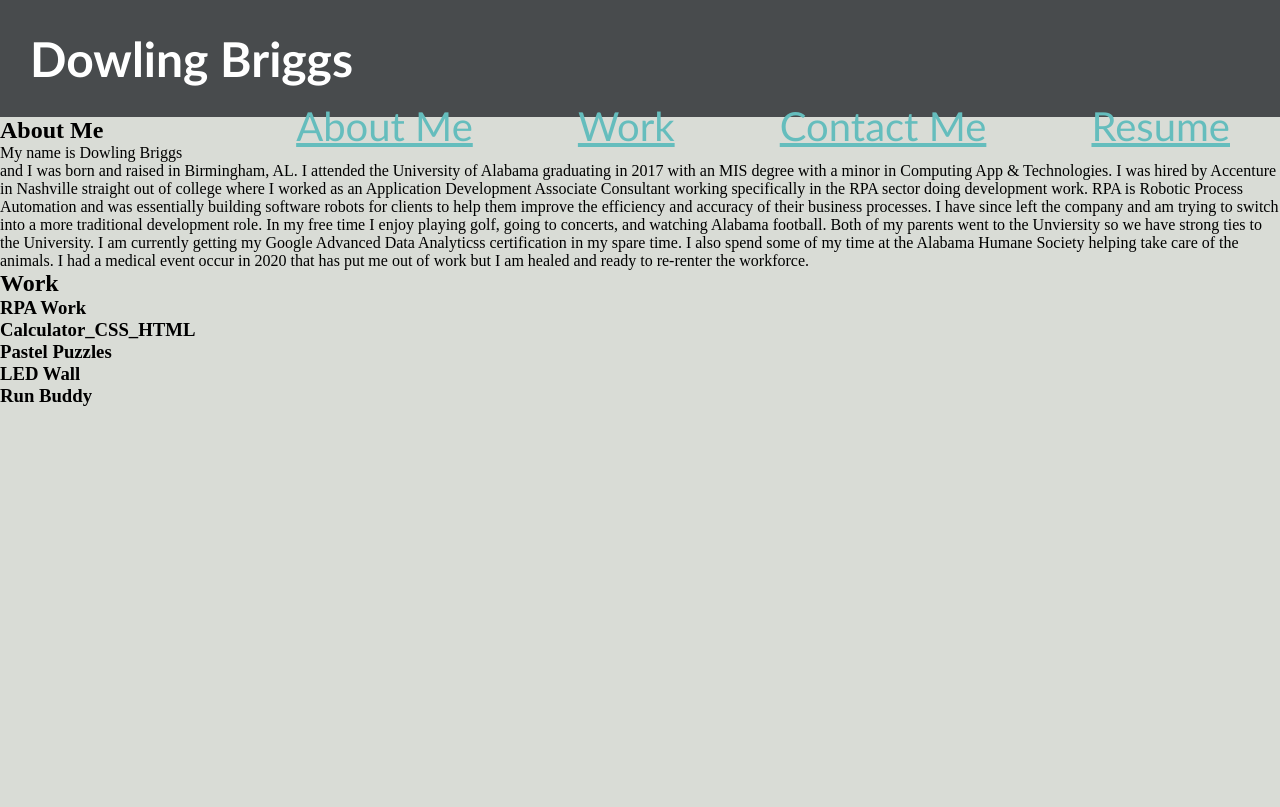
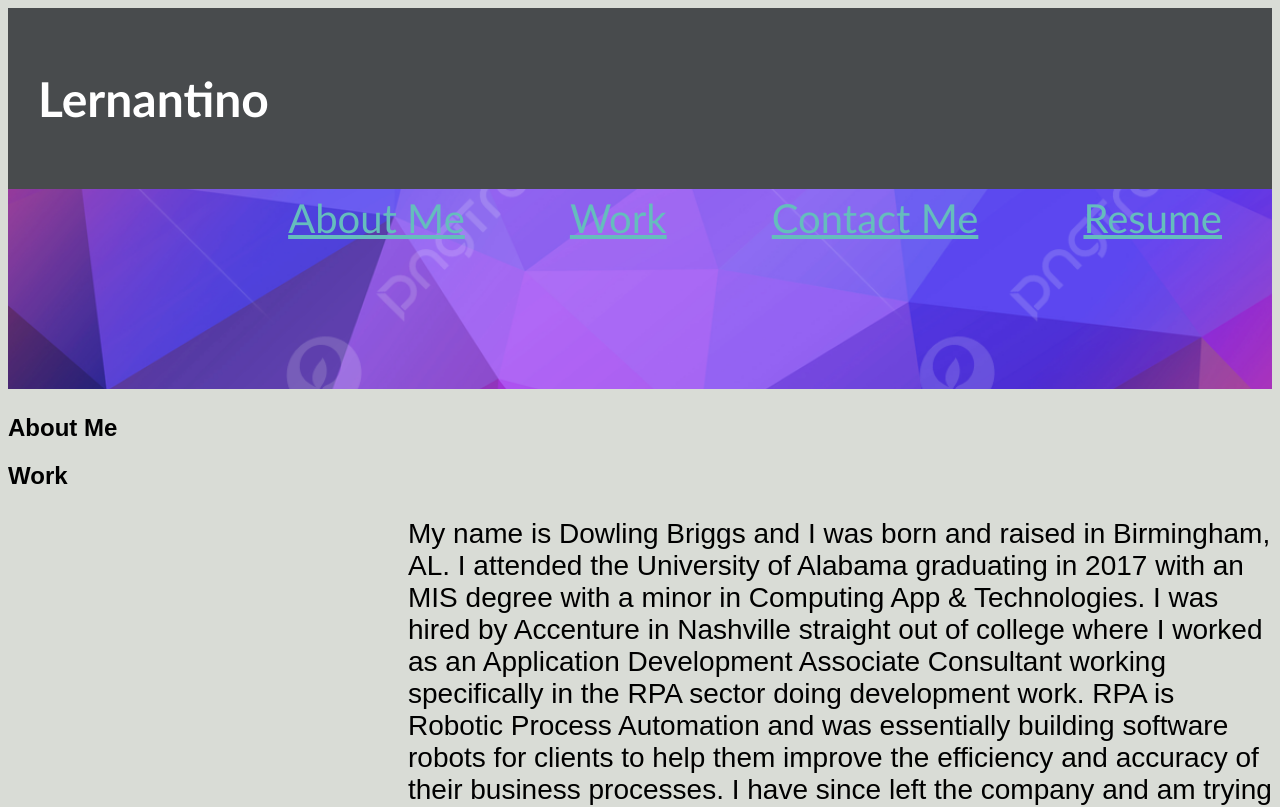
Before and after one commit to ddbriggs95/Portfolio_Repo, a plain HTML site: page index.html in a window 1280 px wide. Shown: the top 807 px of the page. Drawn offline with Linux system fonts and the light colour scheme.

Commit message:
Added hero section with img into portfolio

```diff
--- a/assets/style.css
+++ b/assets/style.css
@@ -1,11 +1,7 @@
-* {
-    box-sizing: border-box;
-    padding: 0;
-    margin: 0;
-}
 
 body {
     background-color: #d9dcd6;
+    font-family: Arial, Helvetica, sans-serif ;
 }
 
 .header{
@@ -29,6 +25,31 @@ body {
 
 }
 
+.hero {
+    height: 200px;
+    width: 100%;
+    margin-bottom: 25px;
+    background-image: url(../assets/img/header_image.jpg);
+    background-size: cover;
+    background-position: center;
+}
+
+p{
+    font-family: Arial, Helvetica, sans-serif;
+    font-size: 28px;
+    padding-left: 400px;
+    margin-bottom: 500px;
+
+
+}
+
+.aside{
+    position: relative;
+    margin-top: 500px;
+}
+
+
+
 .header nav ul{
     list-style-type: none;
 
@@ -43,3 +64,12 @@ a {
     color: rgb(101, 189, 189);
     font-size: 40px;
 }
+
+
+
+/* .contents{
+   display: flex;
+  flex-wrap: wrap;
+  justify-content: space-between;
+
+} */
--- a/index.html
+++ b/index.html
@@ -10,7 +10,7 @@
 <body>
 
     <header class="header">
-        <h1>Dowling Briggs</h1>
+        <h1>Lernantino</h1>
 
         <nav>
             <ul>
@@ -29,25 +29,33 @@
             </ul>
         </nav>
     </header>
+    <div class="hero"></div>
 
     <main class="content">
 
+        <!-- sidebar detailing sections -->
+
+
         <section id="#AboutMe" class="contents">
-            <h2>About Me</h2>
+            <aside>
+                <h2>About Me</h2>
+                <h2>Work</h2>
+
+            </aside>
+
+
             <p>
                 My name is Dowling Briggs and I was born and raised in Birmingham, AL. I attended the University of Alabama graduating in 2017 with an MIS degree with a minor in Computing App & Technologies. I was hired by Accenture in Nashville straight out of college
                 where I worked as an Application Development Associate Consultant working specifically in the RPA sector doing development work. RPA is Robotic Process Automation and was essentially building software robots for clients to help them improve
-                the efficiency and accuracy of their business processes. I have since left the company and am trying to switch into a more traditional development role.
-
-                In my free time I enjoy playing golf, going to concerts, and watching Alabama football. Both of my parents went to the Unviersity so we have strong ties to the University. I am currently getting my Google Advanced Data Analyticss certification in my spare
-                time. I also spend some of my time at the Alabama Humane Society helping take care of the animals. I had a medical event occur in 2020 that has put me out of work but I am healed and ready to re-renter the workforce.
-            </p>
+                the efficiency and accuracy of their business processes. I have since left the company and am trying to switch into a more traditional development role.In my free time I enjoy playing golf, going to concerts, and watching Alabama football. Both of my parents went to the Unviersity so we have strong ties to the University. I am currently getting my Google Advanced Data Analyticss certification in my spare
+                time. I also spend some of my time at the Alabama Humane Society helping take care of the animals. I had a medical event occur in 2020 that has put me out of work but I am healed and ready to re-renter the workforce.</p>
 
         </section>
 
+
         <section id="#Work" class="contents">
 
-            <h2>Work</h2>
+
             <section>
                 <h3>RPA Work</h3>
             </section>
```
Also changed, not shown: assets/img/header_image.jpg (added).
